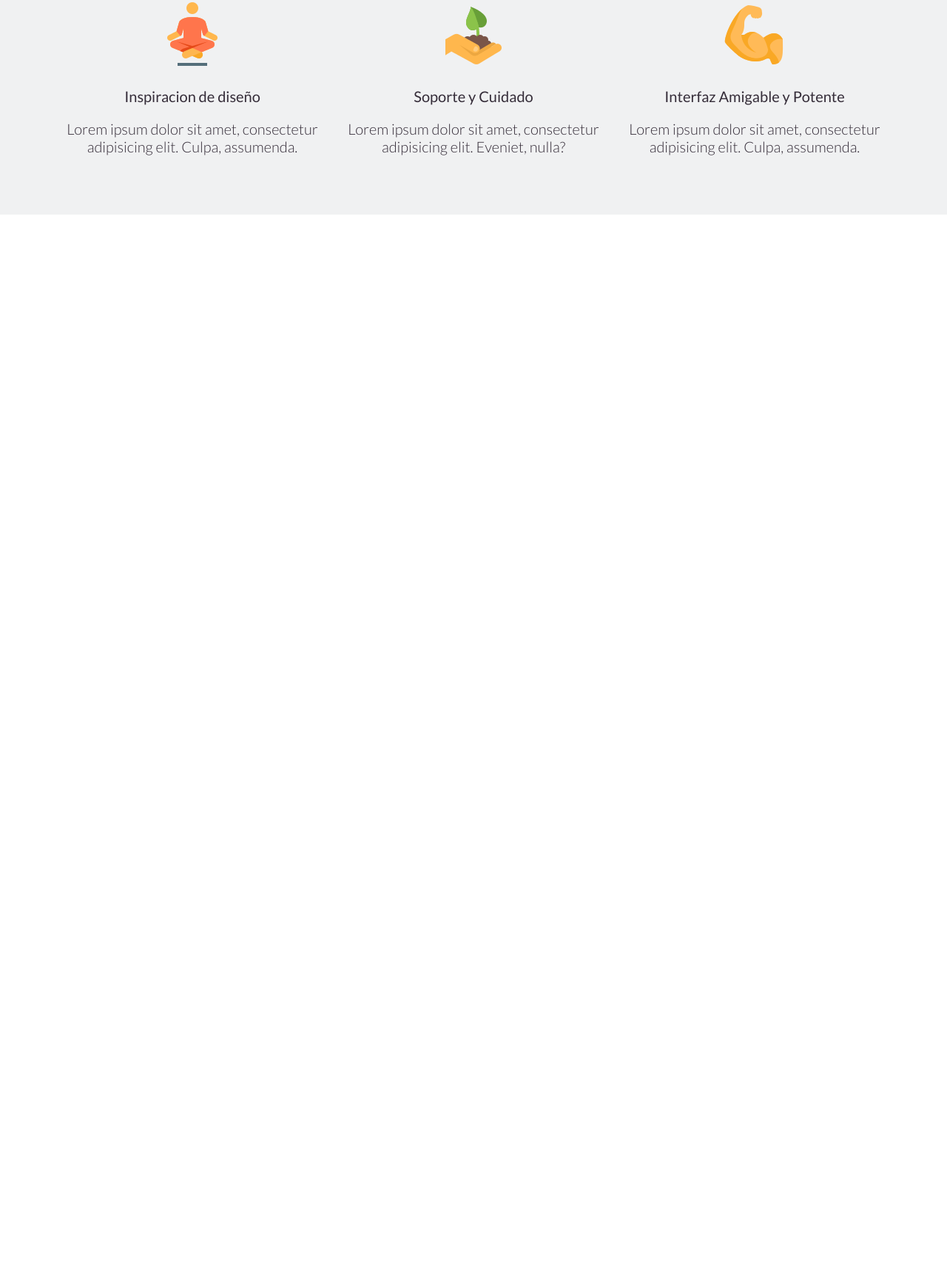
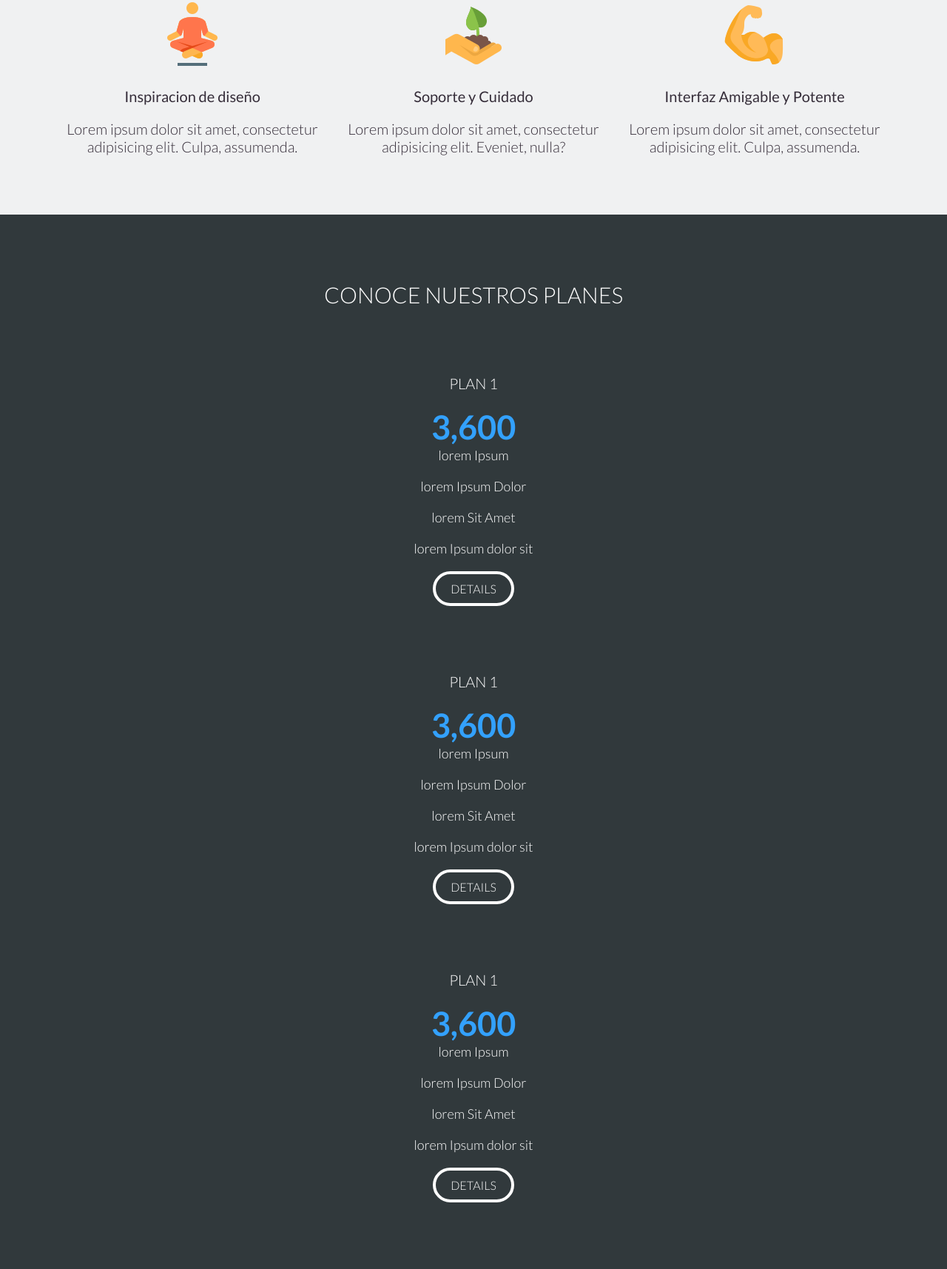
Before and after one commit to reideri/designinnweb, a PHP site: page /designning/ in a window 1280 px wide. Shown: the part 1622-3337 px from the top of the page at 74% size. Before the commit the page ends 1912 px from the top, so only its background shows below. Run offline with PHP 8.4, Linux system fonts and the light colour scheme.

Commit message:
Actualizacion css

```diff
--- a/views/css/style.css
+++ b/views/css/style.css
@@ -33,6 +33,7 @@ ul, ol {
 	padding: 10px 20px;
 	display: inline-block;
 	border-radius: 50px;
+	font-weight: 300;
 }
 
 .btn-primary {
@@ -40,9 +41,22 @@ ul, ol {
 	color: #fff;
 }
 
+.btn-outline-white {
+	background-color: transparent;
+	color: #fff;
+	border: 4px solid #fff;
+	transition: all 0.5s ease;
+}
 
+.btn-outline-white:hover {
+	background-color: #fff;
+	color: #525252;
+	border: 4px solid transparent;
+}
 
-
+.margin-bottom-none {
+	margin-bottom: 0 !important;
+}
 
 
 
@@ -228,3 +242,45 @@ section.information .container .row .col-12 p {
 	font-weight: 300;
 	margin-bottom: 80px;
 }
+
+
+
+/* SERVICES */
+section.services {
+	background-color: #31393c;
+	padding: 90px 0;
+}
+
+section.services h2 {
+	text-align: center;
+	color: #fff;
+	font-weight: 300;
+	font-size: 30px;
+	margin-bottom: 90px;
+}
+
+section.services .container .row .col-12 article.service {
+	text-align: center;
+	margin-bottom: 90px;
+}
+
+section.services .container .row .col-12 article.service h3 {
+	color: #fff;
+	font-weight: 300;
+	font-size: 20px;
+	margin-bottom: 20px;
+}
+
+section.services .container .row .col-12 article.service span.price {
+	color: #33a1fd;
+	font-size: 45px;
+	font-weight: 600;
+	margin-bottom: 20px;
+}
+
+section.services .container .row .col-12 article.service .feacture p {
+	color: #fff;
+	font-size: 18px;
+	font-weight: 300;
+	margin-bottom: 20px;
+}
--- /dev/null
+++ b/views/modules/services.view.php
@@ -0,0 +1,46 @@
+<section class="services">
+	<h2>CONOCE NUESTROS PLANES</h2>
+	<div class="container">
+		<div class="row">
+			<div class="col-12">
+				<article class="service">
+					<h3>PLAN 1</h3>
+					<span class="price">3,600</span>
+					<div class="feacture">
+						<p>lorem Ipsum</p>
+						<p>lorem Ipsum Dolor</p>
+						<p>lorem Sit Amet</p>
+						<p>lorem Ipsum dolor sit</p>
+					</div>
+					<a href="#" class="btn btn-outline-white">DETAILS</a>
+				</article>
+			</div>
+			<div class="col-12">
+				<article class="service">
+					<h3>PLAN 1</h3>
+					<span class="price">3,600</span>
+					<div class="feacture">
+						<p>lorem Ipsum</p>
+						<p>lorem Ipsum Dolor</p>
+						<p>lorem Sit Amet</p>
+						<p>lorem Ipsum dolor sit</p>
+					</div>
+					<a href="#" class="btn btn-outline-white">DETAILS</a>
+				</article>
+			</div>
+			<div class="col-12">
+				<article class="service margin-bottom-none">
+					<h3>PLAN 1</h3>
+					<span class="price">3,600</span>
+					<div class="feacture">
+						<p>lorem Ipsum</p>
+						<p>lorem Ipsum Dolor</p>
+						<p>lorem Sit Amet</p>
+						<p>lorem Ipsum dolor sit</p>
+					</div>
+					<a href="#" class="btn btn-outline-white">DETAILS</a>
+				</article>
+			</div>
+		</div>
+	</div>
+</section>
--- a/views/template.php
+++ b/views/template.php
@@ -15,6 +15,7 @@
 	<?php include 'modules/slider.view.php'; ?>
 	<?php include 'modules/feactures.view.php'; ?>
 	<?php include 'modules/information.view.php'; ?>
+	<?php include 'modules/services.view.php'; ?>
 	<script src="<?php echo $route; ?>views/js/main.js"></script>
 </body>
 </html>
```
